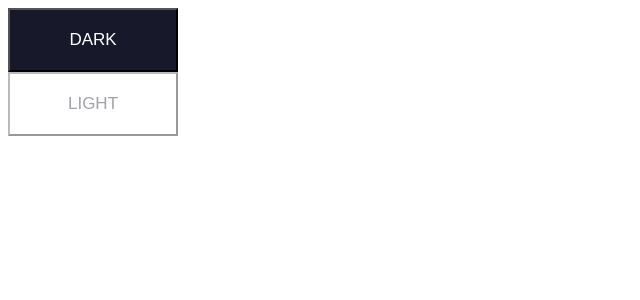
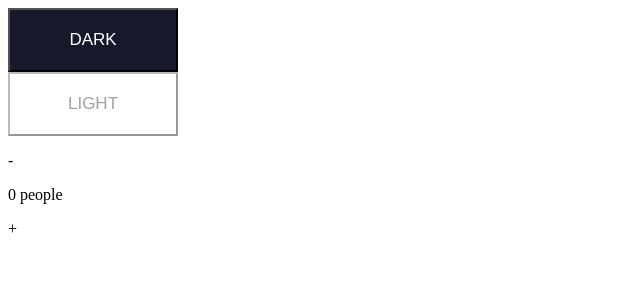
Before and after one commit to deeola/dine-restaurant, a React (Create React App) app: page / in a window 1280 px wide. Shown: the top 300 px of the page, without its empty margins (0-640 px from the left). Built offline with nearby package versions, Linux system fonts and the light colour scheme.

Commit message:
start number form

```diff
--- a/src/App.jsx
+++ b/src/App.jsx
@@ -1,11 +1,13 @@
 import React from "react";
 import { Buttons, LightButton } from "./components/Button/Button";
+import Numbers from "./components/Form/Numbers";
 
 const App = () => {
   return (
     <div className="App">
       <Buttons text={'Dark'} />
       <LightButton text={'Light'} inactive/>
+      <Numbers />
     </div>
   );
 };
--- /dev/null
+++ b/src/components/Form/Numbers.jsx
@@ -0,0 +1,29 @@
+import React, { useState } from "react";
+import { NormalNumb, Control } from "./Styles/NumberStyle";
+
+const Numbers = () => {
+  const [number, setNumber] = useState(0);
+
+  const numberFunc = (type) => {
+    if (type === "decrease") {
+      if (number > 0) {
+        return setNumber(number - 1);
+      }
+      return null;
+    } else {
+      if (number === 0 || number > 0) {
+        return setNumber(number + 1);
+      }
+    }
+  };
+
+  return (
+    <NormalNumb>
+      <Control onClick={() => numberFunc("decrease")}>-</Control>
+      <div>{number} people</div>
+      <Control onClick={() => numberFunc()}>+</Control>
+    </NormalNumb>
+  );
+};
+
+export default Numbers;
--- /dev/null
+++ b/src/components/Form/Styles/NumberStyle.js
@@ -0,0 +1,5 @@
+import styled from "styled-components";
+
+export const NormalNumb = styled.div``
+
+export const Control = styled.p``
```
Also changed, not shown: src/components/Form/Dropdown.jsx (added), src/components/Form/TextField.jsx (added).
